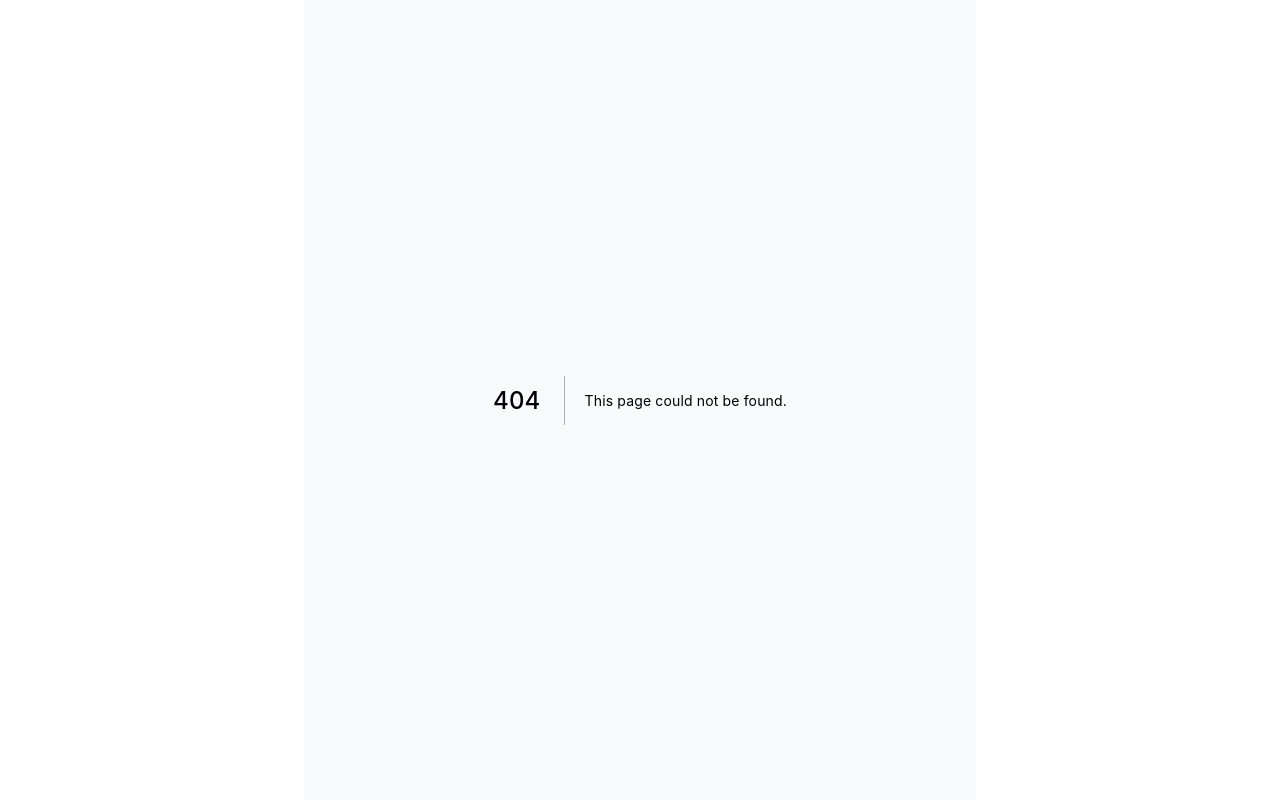
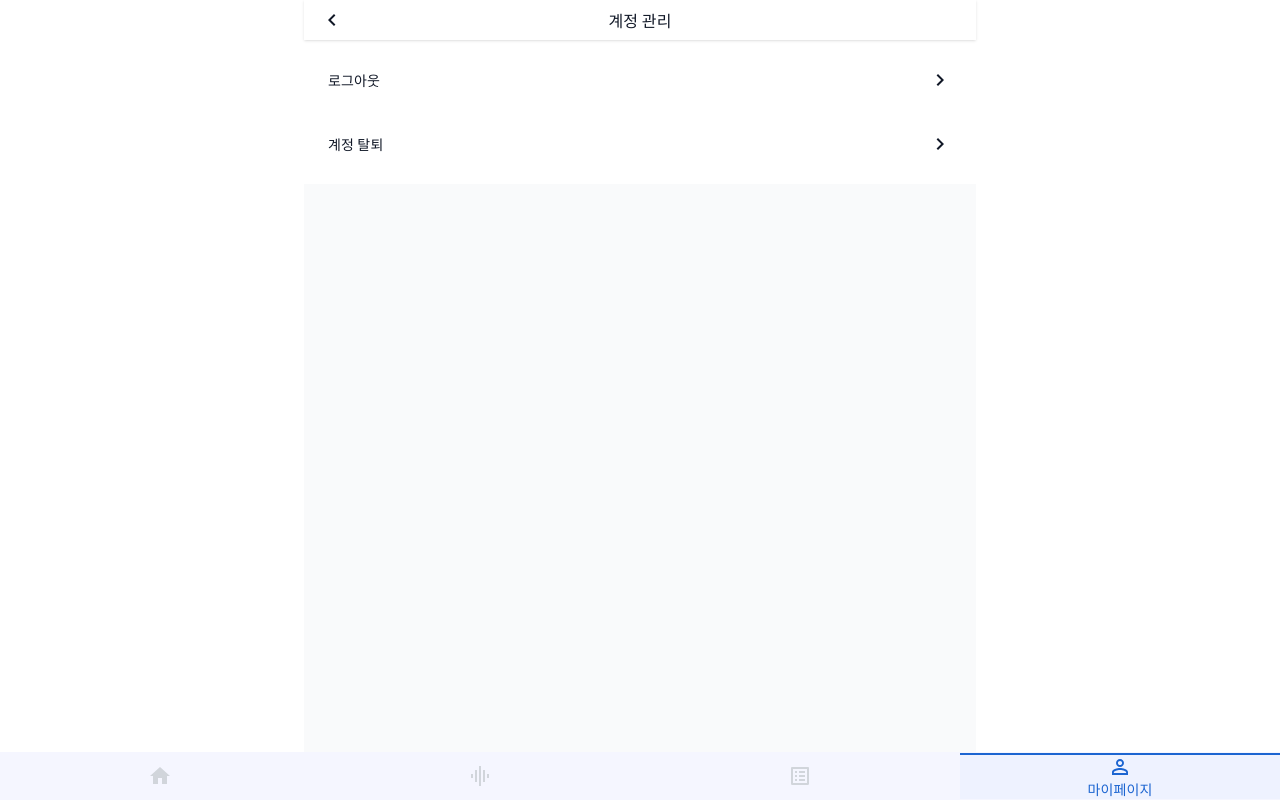
Before and after one commit to swm13-alchemy/alchemy_front_web, a Next.js app: page /mypage/account-management in a window 1280 px wide. Before the commit this address had no page. Built offline with nearby package versions, Linux system fonts and the light colour scheme.

Commit message:
[add][PILLUP-629] 로그아웃 기능 구현

```diff
--- /dev/null
+++ b/pages/mypage/account-management.tsx
@@ -0,0 +1,45 @@
+import ContainerWithBottomNav from '../../components/layout/ContainerWithBottomNav'
+import BackHeader from '../../components/layout/BackHeader'
+import { useRouter } from 'next/router'
+import ChevronRight from '@mui/icons-material/ChevronRight'
+import { useUserInformation } from '../../stores/store'
+
+const AccountManagement = () => {
+  const router = useRouter()
+  const { setUserId, setOauthId } = useUserInformation()
+
+  const logOut = () => {
+    setUserId(null)
+    setOauthId(null)
+    window.location.replace('/initial')
+  }
+
+  const deleteAccount = () => {
+
+  }
+
+  return (
+    <ContainerWithBottomNav>
+      <BackHeader router={router} name='계정 관리' />
+
+      <div className='bg-white px-6 py-4 space-y-4'>
+        <button
+          className='w-full py-3 flex items-center justify-between text-gray-900'
+          onClick={logOut}
+        >
+          <p className='text-sm'>로그아웃</p>
+          <ChevronRight className='text-2xl' />
+        </button>
+        <button
+          className='w-full py-3 flex items-center justify-between text-gray-900'
+          onClick={deleteAccount}
+        >
+          <p className='text-sm'>계정 탈퇴</p>
+          <ChevronRight className='text-2xl' />
+        </button>
+      </div>
+    </ContainerWithBottomNav>
+  )
+}
+
+export default AccountManagement
--- a/pages/mypage/index.tsx
+++ b/pages/mypage/index.tsx
@@ -19,6 +19,7 @@ import { userApi } from '../../utils/api'
 import { UserInformationTypes } from '../../utils/types'
 import LoadingCircular from '../../components/layout/LoadingCircular'
 import { getAgeRange } from '../../utils/functions/getAgeRange'
+import PersonOutline from '@mui/icons-material/PersonOutline'
 
 const MyPage = () => {
   const oauthId = useUserInformation(state => state.oauthId)
@@ -117,6 +118,9 @@ const MyPage = () => {
           <ListLinkBtn href='https://swm13-alchemists.notion.site/de276bcf42a74938a7d6bd1ee3353358' btnName='개인정보 처리 방침'>
             <Lock className='text-2xl text-gray-400' />
           </ListLinkBtn>
+          <ListLinkBtn href='/mypage/account-management' btnName='계정 관리'>
+            <PersonOutline className='text-2xl text-gray-400' />
+          </ListLinkBtn>
 
           <p className='mt-4 text-xs text-gray-400'>앱 버전 0.1.0</p>
         </section>
--- a/stores/store.ts
+++ b/stores/store.ts
@@ -17,11 +17,11 @@ export const useUserInformation = create<userInformationState>(
   (persist as userInformationPersist)(
     (set) => ({
       userId: null,
-      setUserId: (userId: string) => {
+      setUserId: (userId: string | null) => {
         set((state) => ({...state, userId: userId}))
       },
       oauthId: null,
-      setOauthId: (oauthId: string) => {
+      setOauthId: (oauthId: string | null) => {
         set((state) => ({...state, oauthId: oauthId}))
       }
     }),
--- a/stores/storeTypes.ts
+++ b/stores/storeTypes.ts
@@ -10,9 +10,9 @@ import { Dayjs } from 'dayjs'
 
 export type userInformationState = {
   userId: string | null
-  setUserId: (userId: string) => void
+  setUserId: (userId: string | null) => void
   oauthId: string | null
-  setOauthId: (oauthId: string) => void
+  setOauthId: (oauthId: string | null) => void
 }
 export type userInformationPersist = (
   config: StateCreator<userInformationState>,
```
